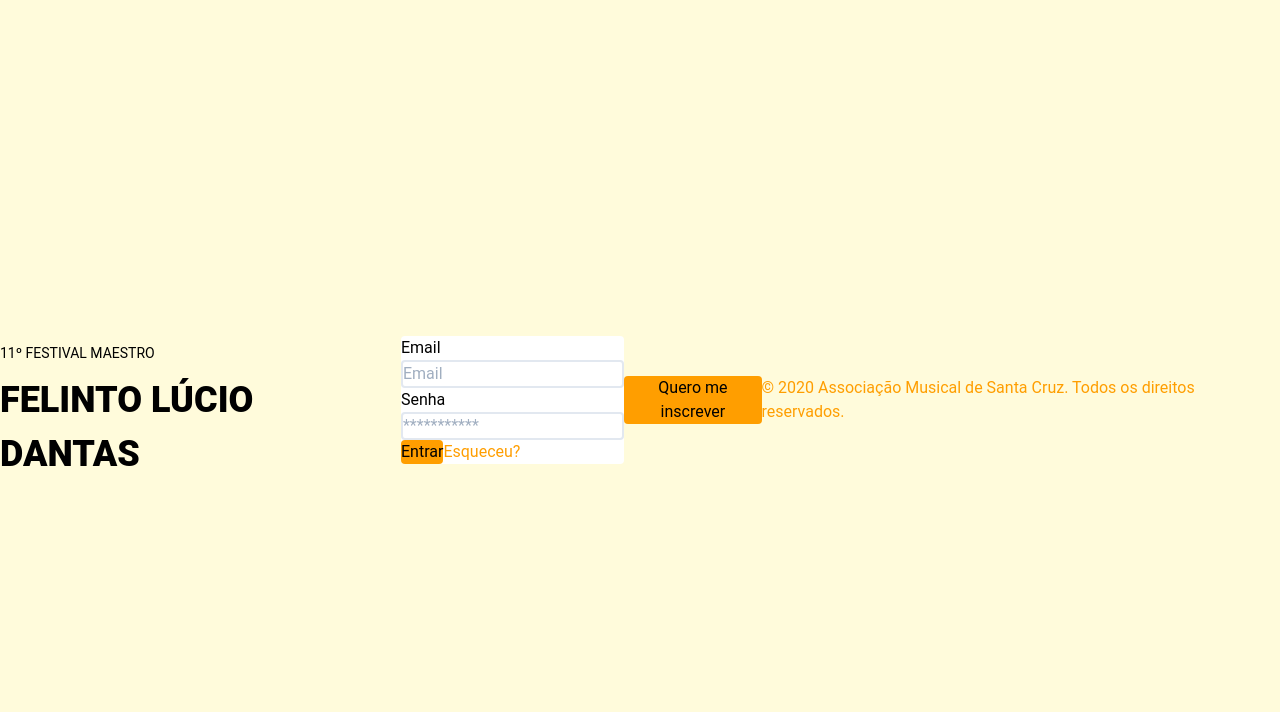
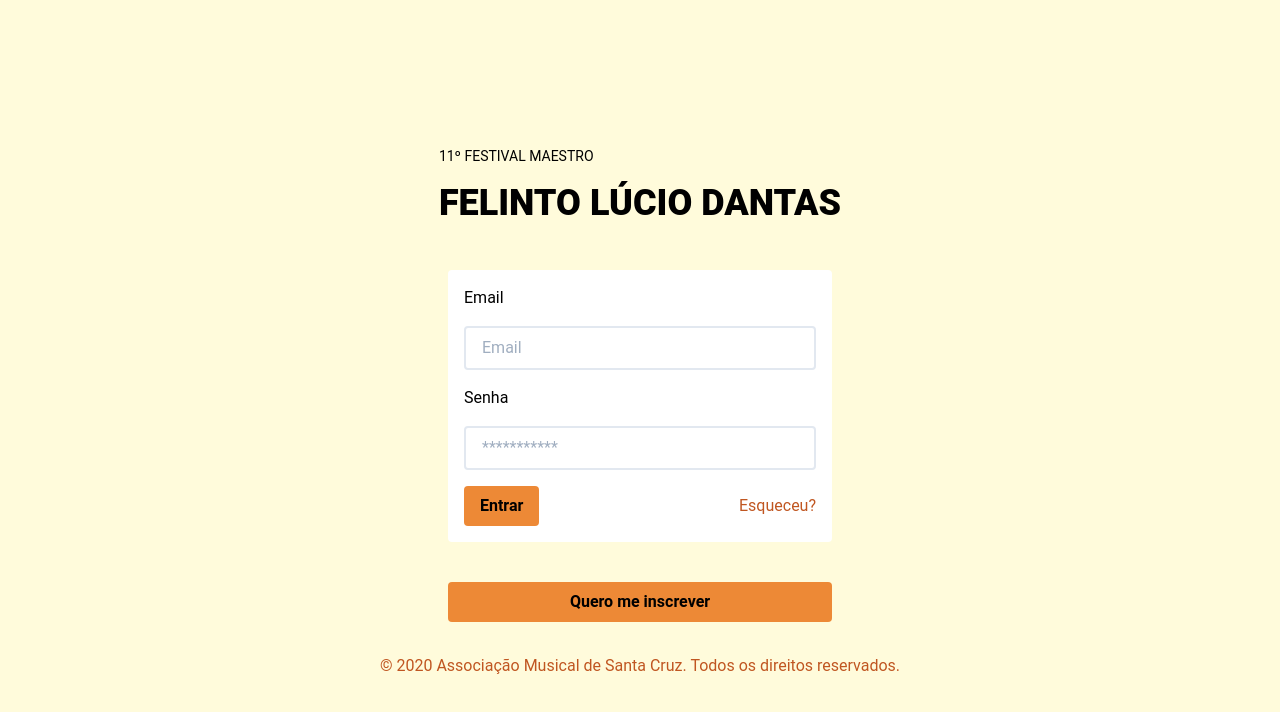
Before and after one commit to isaacmsl/festival2020, a Next.js app: page /login in a window 1280 px wide. Shown: the top 712 px of the page. Built offline with nearby package versions, Linux system fonts and the light colour scheme.

Commit message:
fix: primeiras correcoes no estilo do login

```diff
--- a/src/pages/login.js
+++ b/src/pages/login.js
@@ -2,38 +2,54 @@ import Head from 'next/head'
 
 export default function Login() {
   return (
-    <div className="bg-bgMain h-screen w-screen flex items-center justify-center">
+	<div
+		className="bg-bgMain p-4 min-h-screen min-w-full flex flex-col items-center justify-center"
+	>
       <Head>
         <title>Login</title>
         <link rel="icon" href="/favicon.ico" />
       </Head>
 
-			<header className="w-472 h-122">
-				<div className="mb-10 mt-10 text-4xl text-black">
-        	<span className="text-sm">11º FESTIVAL MAESTRO</span>
-          <h1 className="font-extrabold">FELINTO LÚCIO DANTAS</h1>
-      	</div>
+		  	<header className="mb-10 text-4xl text-black">
+				<span className="text-sm">11º FESTIVAL MAESTRO</span>
+				<h1 className="font-extrabold">FELINTO LÚCIO DANTAS</h1>
 			</header>
 
-			<form className="w-359 h-359 bg-white rounded">
-				<div className="w-286 h-86">
-					<label className="mb-4"htmlFor="email">Email</label>
-					<div></div>
-					<input className="border-solid border-2 rounded w-full h-45"type="email" placeholder="Email"/>
-				</div>
-				<div className="w-286 h-86">
-					<label className="mb-4" htmlFor="senha">Senha</label>
-					<div></div>
-					<input className="border-solid border-2 rounded w-full h-45" type="password" placeholder="***********"/>
+			<form className="bg-white w-screen sm:max-w-sm p-4 rounded">
+				<div className="flex flex-col">
+					<label className="mb-4" htmlFor="email">Email</label>
+					<input
+						className="border-solid border-2 px-4 py-2 rounded"
+						type="email"
+						placeholder="Email"
+					  	required
+					/>
 				</div>
 
-				<button className="bg-strongOrange rounded">Entrar</button>
-				<a className="text-strongOrange"href="#">Esqueceu?</a>
+				<div className="flex flex-col mt-4">
+					<label className="mb-4" htmlFor="senha">Senha</label>
+					<input
+					  	className="border-solid border-2 px-4 py-2 rounded"
+						type="password"
+						placeholder="***********"
+						required
+					/>
+				</div>
+
+				<div className="mt-4 flex items-center justify-between">
+					<button className="bg-orange-500 px-4 py-2 rounded font-bold">
+						Entrar
+					</button>
+				  	<a className="text-orange-700" href="#">Esqueceu?</a>
+				</div>
+
 			</form>
 
-			<button className="bg-strongOrange rounded">Quero me inscrever</button>
+			<button className="bg-orange-500 w-full sm:max-w-sm font-bold px-4 py-2 mt-10 rounded">Quero me inscrever</button>
 
-			<footer className="text-strongOrange">© 2020 Associação Musical de Santa Cruz. Todos os direitos reservados.</footer>
+			<footer className="text-orange-700 text-center mt-8">
+				© 2020 Associação Musical de Santa Cruz. Todos os direitos reservados.
+			</footer>
     </div>
   )
 }
```
